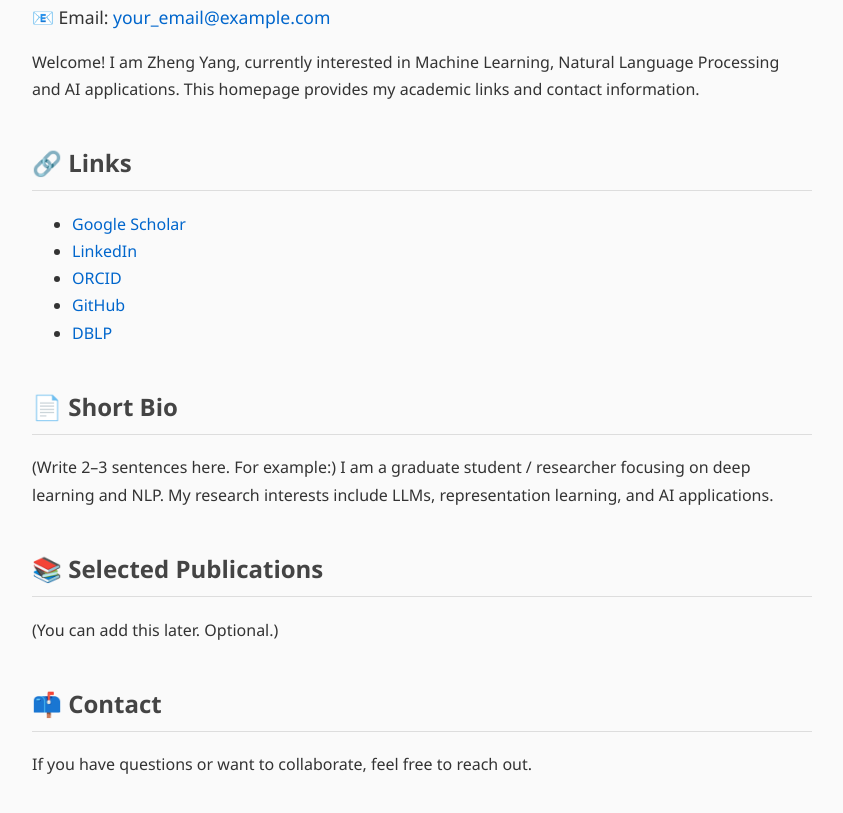
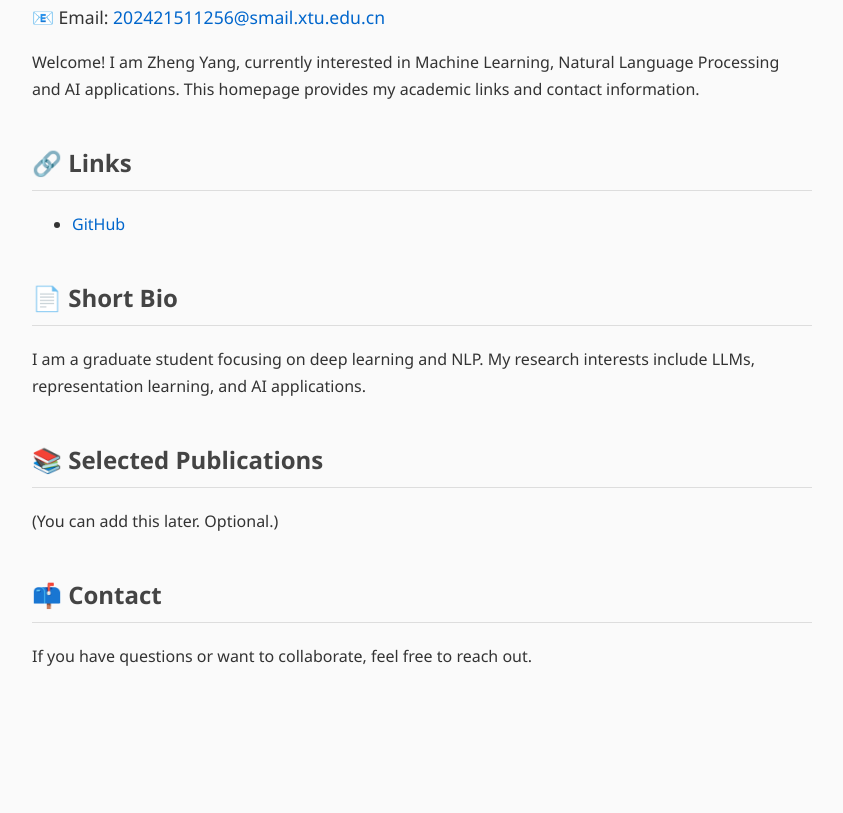
Before and after one commit to zhengyang-ml/zhengyang-ml.github.io, a plain HTML site: page index.html in a window 1280 px wide. Shown: the part 103-916 px from the top of the page, without its empty margins (218-1061 px from the left). After the commit the page ends 813 px from the top, so only its background shows below. Drawn offline with Linux system fonts and the light colour scheme.

Commit message:
Update index.html

```diff
--- a/index.html
+++ b/index.html
@@ -52,7 +52,7 @@
     <img src="your_photo.jpg" alt="Profile Photo" class="avatar">
 
     <h1>Zheng Yang (杨铮)</h1>
-    <div class="email">📧 Email: <a href="mailto:your_email@example.com">your_email@example.com</a></div>
+    <div class="email">📧 Email: <a href="mailto:202421511256@smail.xtu.edu.cn">202421511256@smail.xtu.edu.cn</a></div>
 
     <p>
         Welcome! I am Zheng Yang, currently interested in Machine Learning, Natural Language Processing
@@ -62,17 +62,12 @@
 
     <h2>🔗 Links</h2>
     <ul>
-        <li><a href="https://scholar.google.com" target="_blank">Google Scholar</a></li>
-        <li><a href="https://www.linkedin.com" target="_blank">LinkedIn</a></li>
-        <li><a href="https://orcid.org" target="_blank">ORCID</a></li>
-        <li><a href="https://github.com/yourname" target="_blank">GitHub</a></li>
-        <li><a href="https://dblp.org" target="_blank">DBLP</a></li>
+        <li><a href="https://github.com/zhengyang-ml" target="_blank">GitHub</a></li>
     </ul>
 
     <h2>📄 Short Bio</h2>
     <p>
-        (Write 2–3 sentences here. For example:)
-        I am a graduate student / researcher focusing on deep learning and NLP.
+        I am a graduate student focusing on deep learning and NLP.
         My research interests include LLMs, representation learning, and AI applications.
     </p>
 
```
